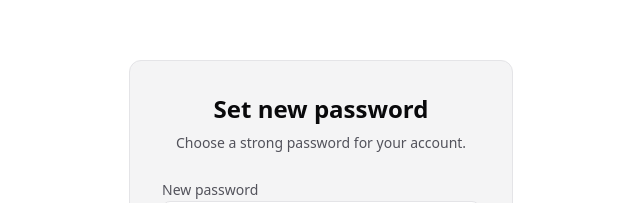
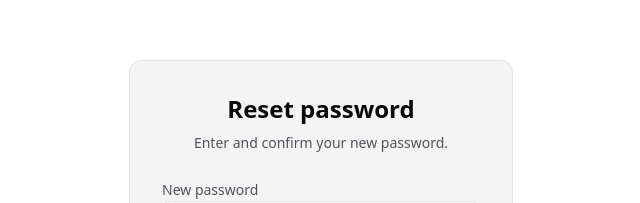
Before and after one commit to samad-cloud/SEO-GEO-dashboard, a Next.js app: page /reset-password in a window 1280 px wide. Shown: the part 167-370 px from the top of the page, without its empty margins (319-959 px from the left). Built offline with nearby package versions, Linux system fonts and the light colour scheme.

Commit message:
feat: customize reset-password page for invited users
Co-Authored-By: Claude Sonnet 4.6 <noreply@anthropic.com>

```diff
--- a/src/app/reset-password/page.tsx
+++ b/src/app/reset-password/page.tsx
@@ -3,19 +3,21 @@ import { updatePassword } from "./actions";
 export default async function ResetPasswordPage({
   searchParams,
 }: {
-  searchParams: Promise<{ error?: string }>;
+  searchParams: Promise<{ error?: string; invited?: string }>;
 }) {
-  const { error } = await searchParams;
+  const { error, invited } = await searchParams;
 
   return (
     <div className="min-h-screen flex items-center justify-center bg-[var(--background)]">
       <div className="w-full max-w-sm space-y-6 p-8 rounded-xl border border-[var(--border)] bg-[var(--card)]">
         <div className="text-center space-y-2">
           <h1 className="text-2xl font-bold text-[var(--foreground)]">
-            Set new password
+            {invited ? "Set your password" : "Reset password"}
           </h1>
           <p className="text-sm text-[var(--muted-foreground)]">
-            Choose a strong password for your account.
+            {invited
+              ? "Welcome! Please set a password to complete your account setup."
+              : "Enter and confirm your new password."}
           </p>
         </div>
 
```
